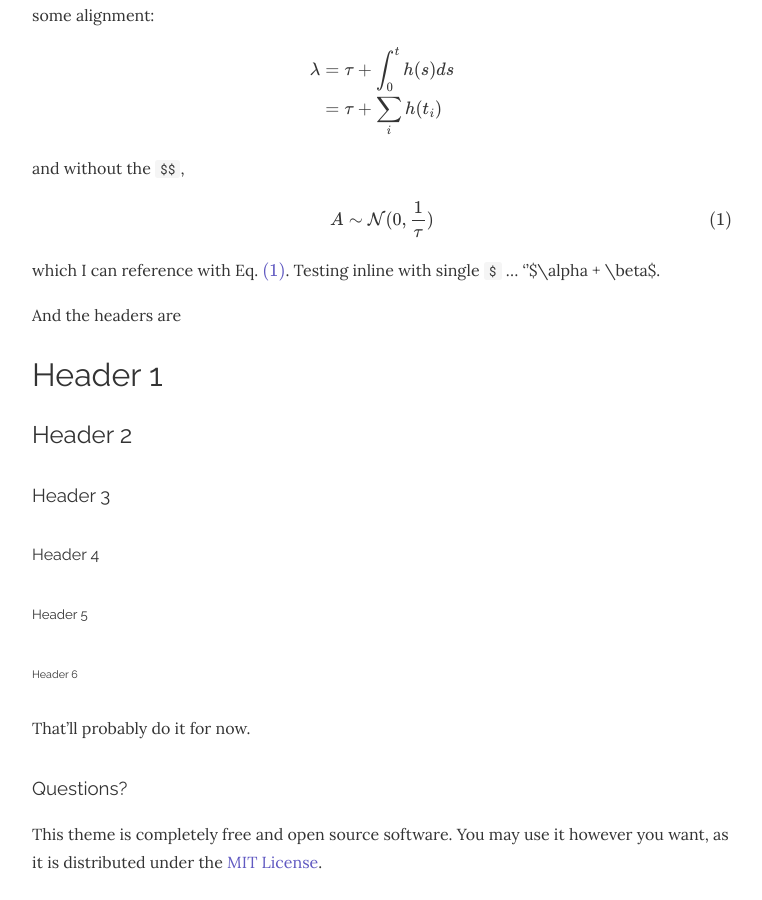
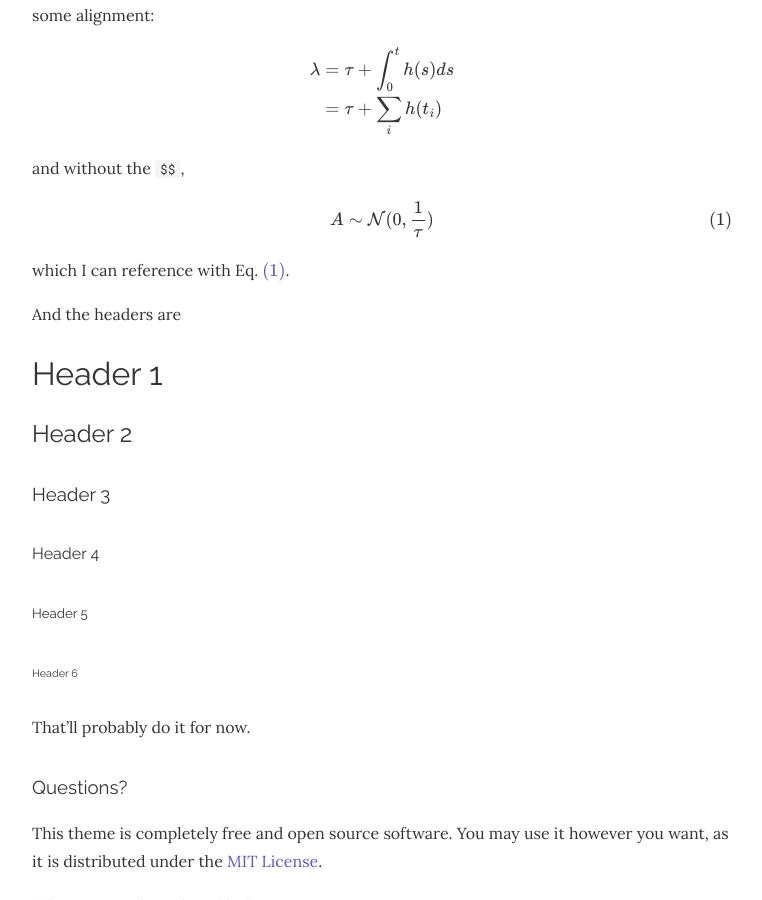
Before and after one commit to stmorse/stmorse.github.io, a Jekyll site: the page built from _posts/2016-12-30-Welcome-to-Lagrange.md, in a window 1280 px wide and 900 px high, scrolled down 1004 px. Shown: the whole window, without its empty margins (258-1020 px from the left). Built offline with Jekyll 4.4.1, drawn with Linux system fonts in a browser that asks for light colours; nearby versions of some CDN libraries; formulas are drawn with MathJax 3.

Commit message:
latex untest

```diff
--- a/_posts/2016-12-30-Welcome-to-Lagrange.md
+++ b/_posts/2016-12-30-Welcome-to-Lagrange.md
@@ -52,7 +52,7 @@ A \sim \mathcal{N}(0, \frac{1}{\tau})
 \label{eq:test}
 \end{equation}
 
-which I can reference with Eq. \eqref{eq:test}.  Testing inline with single `$` ... ''$\alpha + \beta$.
+which I can reference with Eq. \eqref{eq:test}.
 
 And the headers are
 
```
